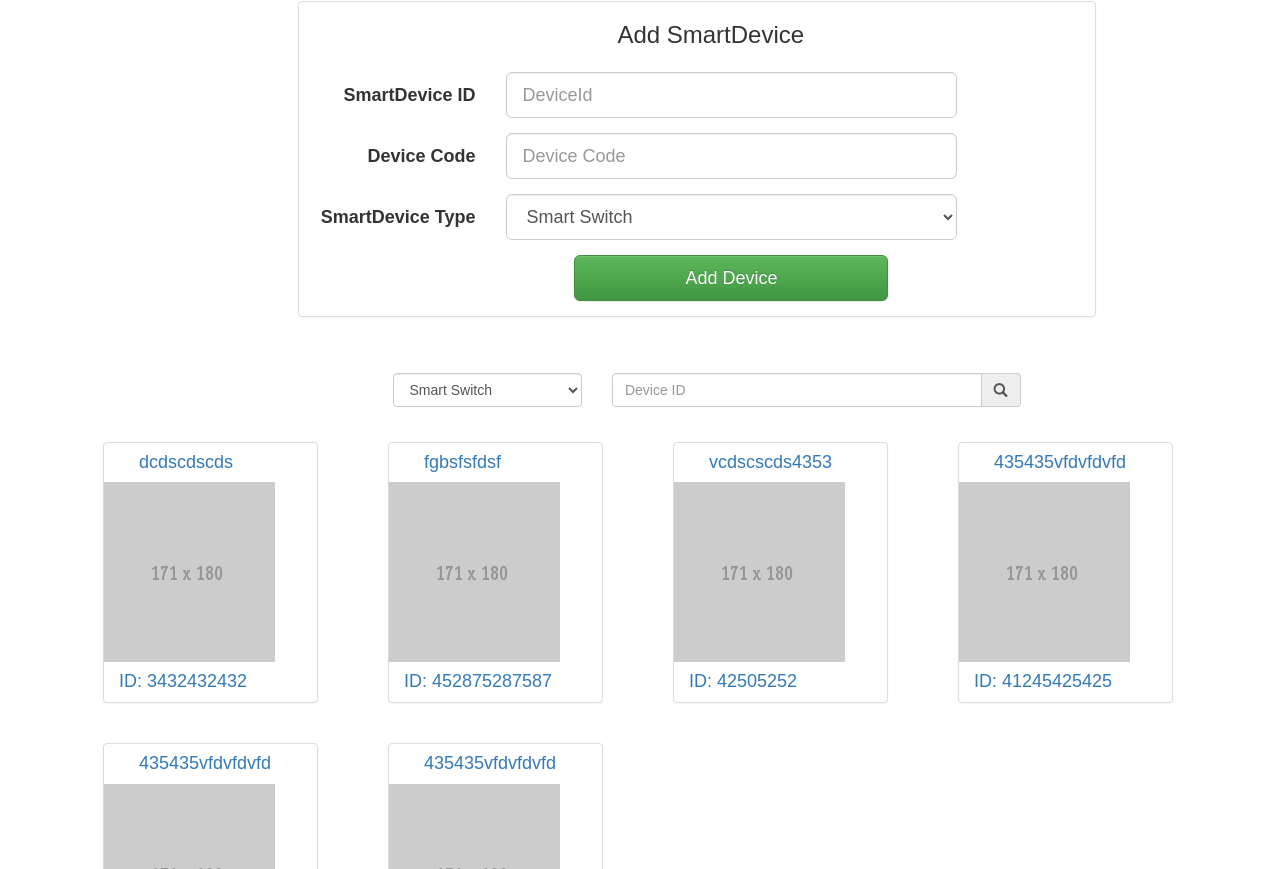
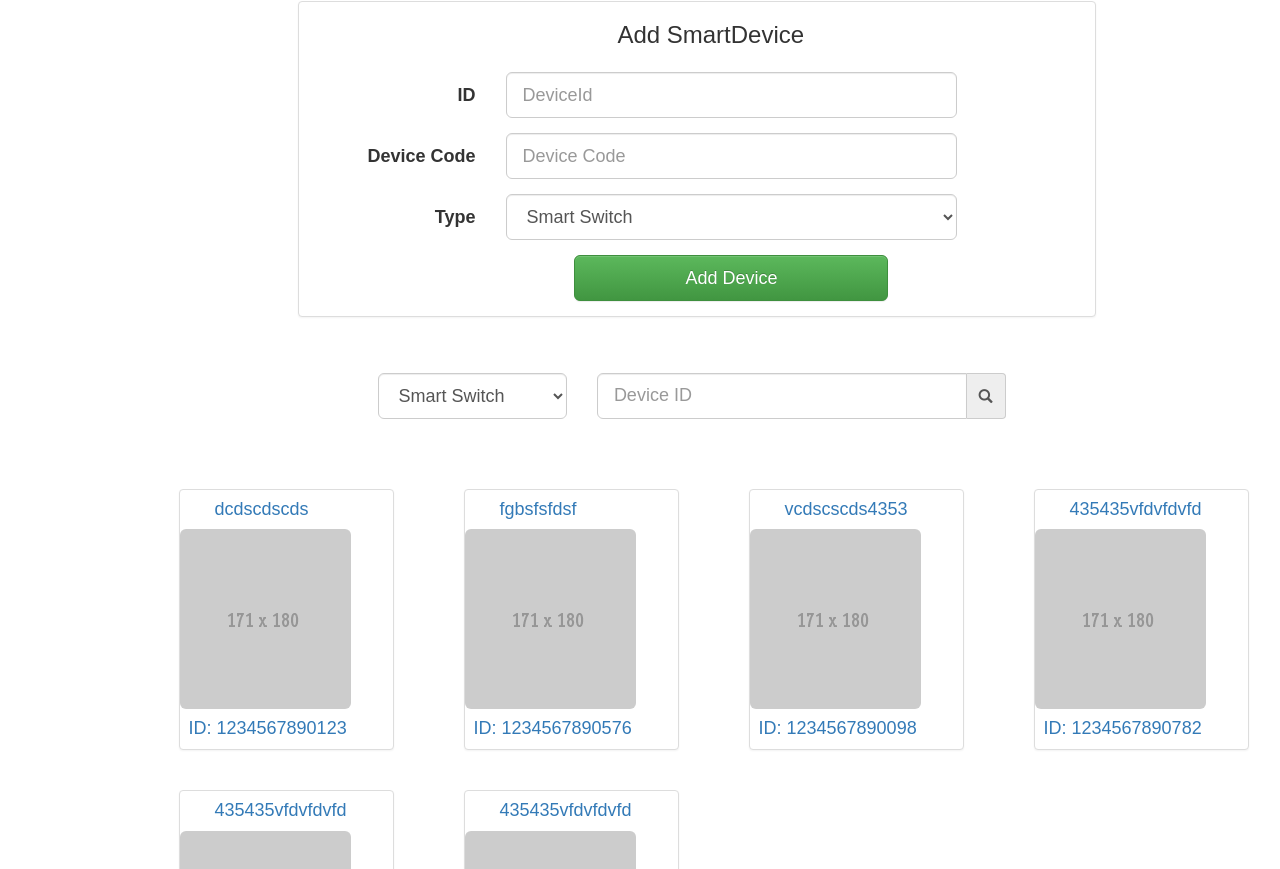
Before and after one commit to xang555/homething-admin, a React (Create React App) app: page / in a window 1280 px wide. Shown: the part 91-960 px from the top of the page. Built offline with nearby package versions, Linux system fonts and the light colour scheme.

Commit message:
smart devices

```diff
--- a/src/Component/AddDevicePannel/index.js
+++ b/src/Component/AddDevicePannel/index.js
@@ -32,7 +32,7 @@ class DevicePannel extends Component {
                 <Form horizontal>
                     <FormGroup controlId="formHorizontalDeviceId" bsSize="large">
                         <Col componentClass={ControlLabel} sm={3}>
-                             SmartDevice ID
+                              ID
                         </Col>
                         <Col sm={7}>
                             <FormControl type="text" placeholder="DeviceId" />
@@ -50,7 +50,7 @@ class DevicePannel extends Component {
 
                     <FormGroup bsSize="large">
                         <Col componentClass={ControlLabel} sm={3}>
-                            SmartDevice Type
+                             Type
                         </Col>
                         <Col sm={7}>
                             <FormControl componentClass="select" placeholder="SmartDevice Type">
--- a/src/Component/FilterSmartDevice/Option.js
+++ b/src/Component/FilterSmartDevice/Option.js
@@ -16,7 +16,7 @@ render(){
 
 return(
 
-<FormGroup >
+<FormGroup bsSize="large">
 <FormControl componentClass="select" placeholder="SmartDevice Type">
 <option value="0">Smart Switch</option>
 <option value="1">humidity and temperature Sensor</option>
--- a/src/Component/FilterSmartDevice/Search.js
+++ b/src/Component/FilterSmartDevice/Search.js
@@ -17,7 +17,7 @@ constructor(props){
 render(){
 
 return (
-  <FormGroup>
+  <FormGroup bsSize="large">
       <InputGroup>
         <FormControl type="text" placeholder="Device ID" />
         <InputGroup.Addon>
--- a/src/Component/FilterSmartDevice/index.js
+++ b/src/Component/FilterSmartDevice/index.js
@@ -14,7 +14,6 @@ render(){
 
 return (
 <div>
-
 <Grid>
     <Row>
        <div className="fillter-pannel">
--- a/src/Component/SmartDeviceLists/TodoLists.js
+++ b/src/Component/SmartDeviceLists/TodoLists.js
@@ -11,27 +11,57 @@ constructor(props){
 }
 
 
-render(){
+GeneratItem = (itemperrow,startindex,destinetion) => {
+
+    let count = 0;
+    let curentindex = 0;
+    let coulume = [];
+    for(let i =startindex ; i < itemperrow.length;i++){
+
+        if(count != 3){
+            coulume.push(itemperrow[i]);
+            if(i === itemperrow.length - 1){
+             destinetion.push(<Row key={i}> { coulume } </Row>);
+            }
+            count++;
+            curentindex = i + 1;
+            continue;
+        }
+
+        destinetion.push(<Row key={i}>{ coulume } </Row>);
+        break;
+    }
+
+return curentindex;
+
+}
+
+
+itemRenders = () => {
 
 let items = [];
 
 for(let i =0 ; i < this.props.devices.length;i++){
- items.push(<SmartDeviceItem key={i} deviceId={this.props.devices[i].sdid} deviceName={ this.props.devices[i].sdname } />);
+ items.push(<SmartDeviceItem key={this.props.devices[i].sdid} deviceId={this.props.devices[i].sdid} deviceName={ this.props.devices[i].sdname } />);
 }
 
+return items;
+
+}
+
+render(){
+
+let items = this.itemRenders();
 
 return (
 
-<Grid>
-
+ <Grid>
 {
 
 items
 
 }
-
 </Grid>
-
 );
 
 }
@@ -55,7 +85,7 @@ return (
     <Link to={"/device/"+this.props.deviceId}>
      <div>
       <div><h4 className="title-top">{this.props.deviceName}</h4></div>
-     <Image src={thumbnail} thumbail responsive/>
+     <Image src={thumbnail} rounded responsive/>
      <div><h4 className="title-bottom">ID: {this.props.deviceId}</h4></div>
      </div>
      </Link>
--- a/src/Component/SmartDeviceLists/index.js
+++ b/src/Component/SmartDeviceLists/index.js
@@ -16,29 +16,29 @@ render(){
 let mydata = [
 
 {
-    sdid:"3432432432",
+    sdid:"1234567890123",
     sdname:"dcdscdscds"
 },
 
 {
-    sdid:"452875287587",
+    sdid:"1234567890576",
     sdname:"fgbsfsfdsf"
 },
 
 {
-    sdid:"42505252",
+    sdid:"1234567890098",
     sdname:"vcdscscds4353"
 },
 {
-    sdid:"41245425425",
+    sdid:"1234567890782",
     sdname:"435435vfdvfdvfd"
 },
 {
-    sdid:"542343354",
+    sdid:"1234567890291",
     sdname:"435435vfdvfdvfd"
 },
 {
-    sdid:"41245425425",
+    sdid:"1234567890238",
     sdname:"435435vfdvfdvfd"
 }
 
@@ -46,13 +46,9 @@ let mydata = [
 
 
 return (
-
 <div className="smartdevice-margin-left">
-
 <TodoLists devices={mydata}/>
-
 </div>
-
 );
 
 }
--- a/src/Component/SmartDevicesPannel/index.js
+++ b/src/Component/SmartDevicesPannel/index.js
@@ -15,13 +15,11 @@ return (
    <Grid>
 
         <Row>
-            <Col xs={12} md={12}><SmartDeviceFilter/></Col>
+           <SmartDeviceFilter/>
         </Row>
 
         <Row>
-
-            <Col xs={12} md={12}><SmartDeviceLists/></Col>
-
+         <SmartDeviceLists/>
         </Row>
 
     </Grid>
--- a/src/Style/SmartDeviceLists.css
+++ b/src/Style/SmartDeviceLists.css
@@ -1,13 +1,15 @@
 .title-top {
   margin-left: 35px;
-  margin-right: 35px; }
+  margin-right: 35px;
+  word-wrap: break-word; }
 
 .title-bottom {
-  margin-left: 15px;
-  margin-right: 15px; }
+  margin-left: 9px;
+  margin-right: 9px; }
 
 .card-item {
   margin: 20px; }
 
 .smartdevice-margin-left {
-  margin-left: -3%; }
+  margin-left: 5%;
+  margin-top: 3%; }
--- a/src/Style/SmartDeviceLists.scss
+++ b/src/Style/SmartDeviceLists.scss
@@ -6,10 +6,11 @@
 
 .title-top {
     @include margin-text(35px,35px);
+    word-wrap: break-word;
 }
 
 .title-bottom {
-     @include margin-text(15px,15px);
+     @include margin-text(9px,9px);
 }
 
 .card-item {
@@ -17,5 +18,6 @@
 }
 
 .smartdevice-margin-left {
-    margin-left: -3%
+    margin-left: 5%;
+    margin-top: 3%
 }
```
